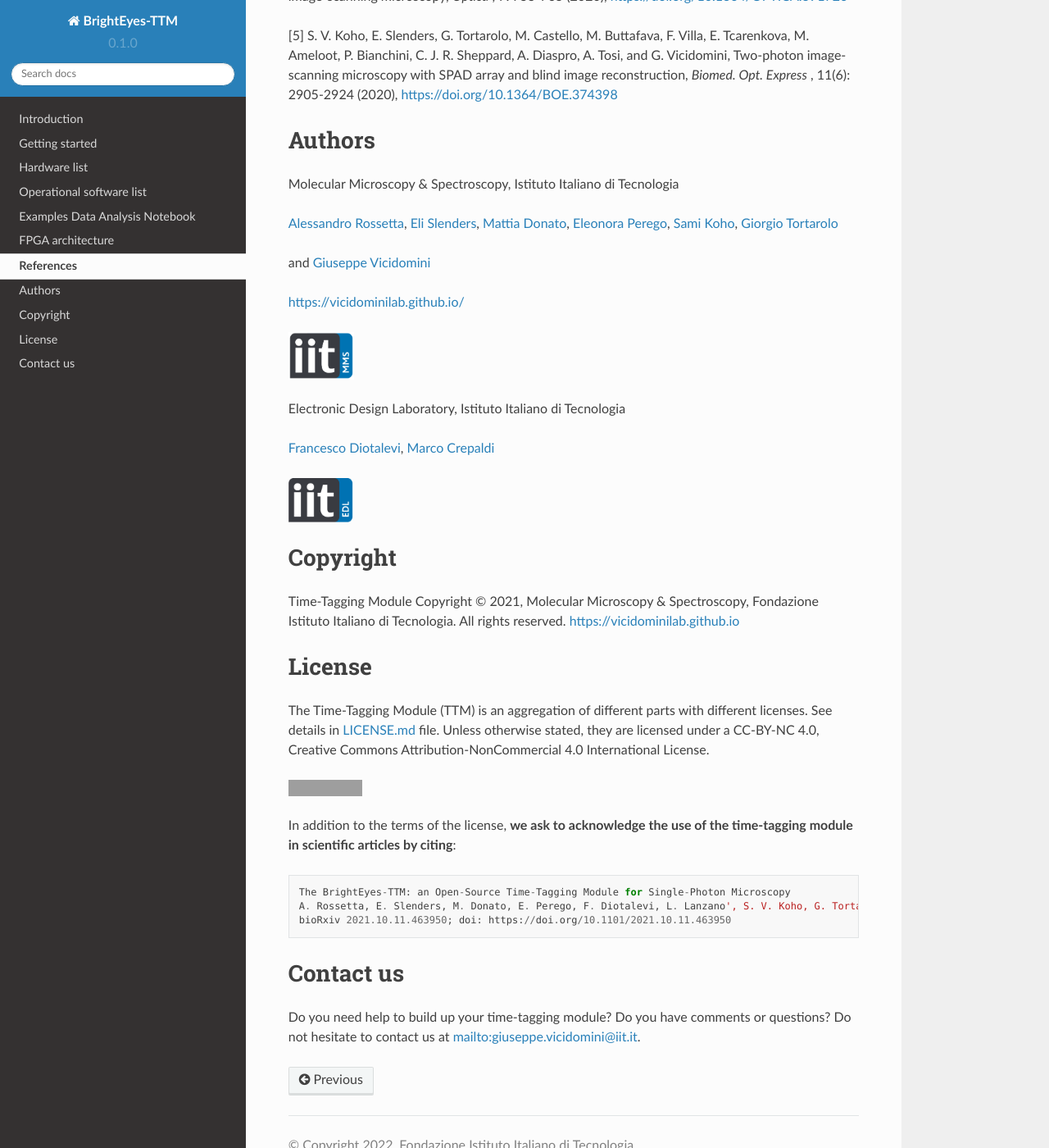
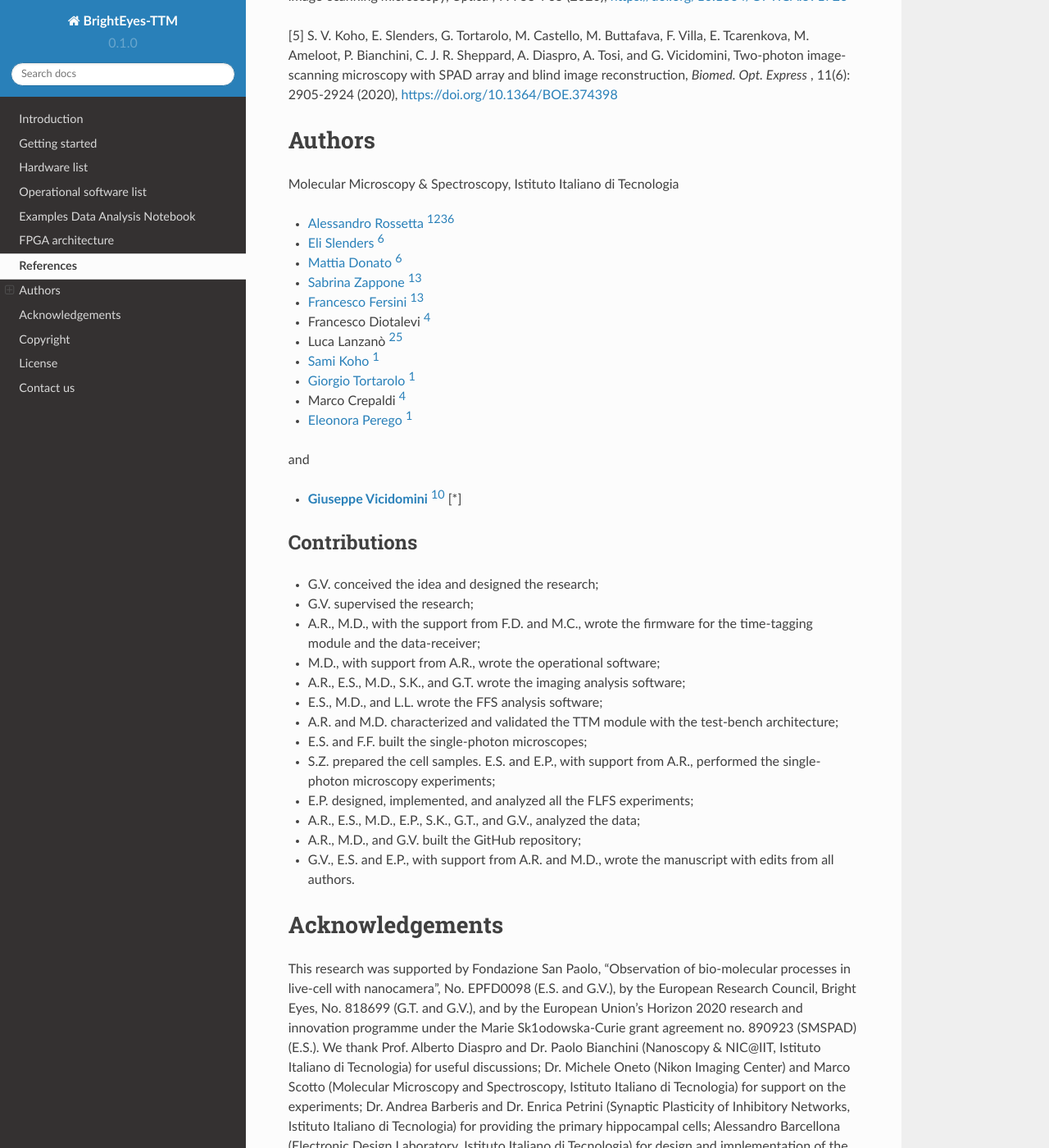
Before and after one commit to mattia-donato/BrightEyes-TTM-docs, a Sphinx documentation site: the page built from docs/source/credits.md, in a window 1280 px wide and 1400 px high, scrolled down 536 px. Shown: the whole window at 82% size. Built offline with Sphinx 7.4.7 and the Read the Docs theme 2.0.0, drawn with Linux system fonts in a browser that asks for light colours; some of the changed text lies outside the part shown; grey boxes are pictures that could not be loaded.

Commit message:
Update credits.md

````diff
--- a/docs/source/credits.md
+++ b/docs/source/credits.md
@@ -14,9 +14,47 @@
 
 Molecular Microscopy & Spectroscopy, Istituto Italiano di Tecnologia
 
-[Alessandro Rossetta](https://vicidominilab.github.io/team/AR/), [Eli Slenders](https://vicidominilab.github.io/team/ES/), [Mattia Donato](https://vicidominilab.github.io/team/MD/), [Eleonora Perego](https://vicidominilab.github.io/team/EP/), [Sami Koho](https://vicidominilab.github.io/team/SVK/), [Giorgio Tortarolo](https://vicidominilab.github.io/team/GT/)
+* [Alessandro Rossetta](https://vicidominilab.github.io/team/AR/) [^1][^2][^3][^6]
+* [Eli Slenders](https://vicidominilab.github.io/team/ES/) [^6]
+* [Mattia Donato](https://vicidominilab.github.io/team/MD/) [^6]
+* [Sabrina Zappone](https://vicidominilab.github.io/team/SZ/) [^1][^3]
+* [Francesco Fersini](https://vicidominilab.github.io/team/FF/) [^1][^3]
+* Francesco Diotalevi [^4]
+* Luca Lanzanò [^2][^5]
+* [Sami Koho](https://vicidominilab.github.io/team/SVK/) [^1]
+* [Giorgio Tortarolo](https://vicidominilab.github.io/team/GT/) [^1]
+* Marco Crepaldi [^4]
+* [Eleonora Perego](https://vicidominilab.github.io/team/EP/) [^1]
 
-and [Giuseppe Vicidomini](https://vicidominilab.github.io/team/GV/)
+and
+
+* [**Giuseppe Vicidomini**](https://vicidominilab.github.io/team/GV/) [^1][^0] [*]
+
+[^0]:Corresponding author
+[^1]:Molecular Microscopy and Spectroscopy, Istituto Italiano di Tecnologia, Via Enrico Melen 85 Bldg. B, 16152, Genoa, Italy
+[^2]:Nanoscopy and NIC@IIT, Istituto Italiano di Tecnologia, Via Enrico Melen 85 Bldg. B, 16152, Genoa, Italy
+[^3]:Dipartimento di Informatiche, Bioingegneria, Robotica e Ingegneria dei Sistemi, University of Genoa, Via All'Opera Pia 13, 16145, Genoa, Italy
+[^4]:Electronic Design Laboratory, Istituto Italiano di Tecnologia, Via Enrico Melen 85 Bldg. B, 16152, Genoa, Italy
+[^5]:Dipartimento di Fisica e Astronomia, Università di Catania, Via S. Sofia 64, 95123, Catania, Italy
+[^6]:These authors contributed equally to this work
+
+## Contributions
+* G.V. conceived the idea and designed the research;
+* G.V. supervised the research;
+* A.R., M.D., with the support from F.D. and M.C., wrote the firmware for the time-tagging module and the data-receiver;
+* M.D., with support from A.R., wrote the operational software;
+* A.R., E.S., M.D., S.K., and G.T. wrote the imaging analysis software;
+* E.S., M.D., and L.L. wrote the FFS analysis software;
+* A.R. and M.D. characterized and validated the TTM module with the test-bench architecture;
+* E.S. and F.F. built the single-photon microscopes;
+* S.Z. prepared the cell samples. E.S. and E.P., with support from A.R., performed the single-photon microscopy experiments;
+* E.P. designed, implemented, and analyzed all the FLFS experiments;
+* A.R., E.S., M.D., E.P., S.K., G.T., and G.V., analyzed the data;
+* A.R., M.D., and G.V. built the GitHub repository;
+* G.V., E.S. and E.P., with support from A.R. and M.D., wrote the manuscript with edits from all authors.
+
+# Acknowledgements
+This research was supported by Fondazione San Paolo, “Observation of bio-molecular processes in live-cell with nanocamera”, No. EPFD0098 (E.S. and G.V.), by the European Research Council, Bright Eyes, No. 818699 (G.T. and G.V.), and by the European Union's Horizon 2020 research and innovation programme under the Marie Sk1odowska-Curie grant agreement no. 890923 (SMSPAD) (E.S.). We thank Prof. Alberto Diaspro and Dr. Paolo Bianchini (Nanoscopy \& NIC@IIT, Istituto Italiano di Tecnologia) for useful discussions; Dr. Michele Oneto (Nikon Imaging Center) and Marco Scotto (Molecular Microscopy and Spectroscopy, Istituto Italiano di Tecnologia) for support on the experiments; Dr. Andrea Barberis and Dr. Enrica Petrini (Synaptic Plasticity of Inhibitory Networks, Istituto Italiano di Tecnologia) for providing the primary hippocampal cells; Alessandro Barcellona (Electronic Design Laboratory, Istituto Italiano di Tecnologia) for design and implementation of the custom-made buffer; Prof. Alberto Tosi, Prof. Federica Villa, Dr. Mauro Buttafava (Politecnico di Milano), Dr. Marco Castello, and Dr. Simonluca Piazza (Istituto Italiano di Tecnologia and Genoa Instruments) for useful initial discussions in the time-to-digital design and for the realization of the single-photon-avalanche-diode detector array.
 
 <https://vicidominilab.github.io/>
 
@@ -27,7 +65,7 @@ and [Giuseppe Vicidomini](https://vicidominilab.github.io/team/GV/)
 
 Electronic Design Laboratory, Istituto Italiano di Tecnologia
 
-[Francesco Diotalevi](https://www.iit.it/people-details/-/people/francesco-diotalevi),  [Marco Crepaldi](https://www.iit.it/people-details/-/people/marco-crepaldi)
+[Francesco Diotalevi](https://www.iit.it/people-details/-/people/francesco-diotalevi),  [Marco Crepaldi](https://www.i^0it.it/people-details/-/people/marco-crepaldi)
 
 ```{image} img/EDL_logo.png
 :alt: EDL_logo
````
